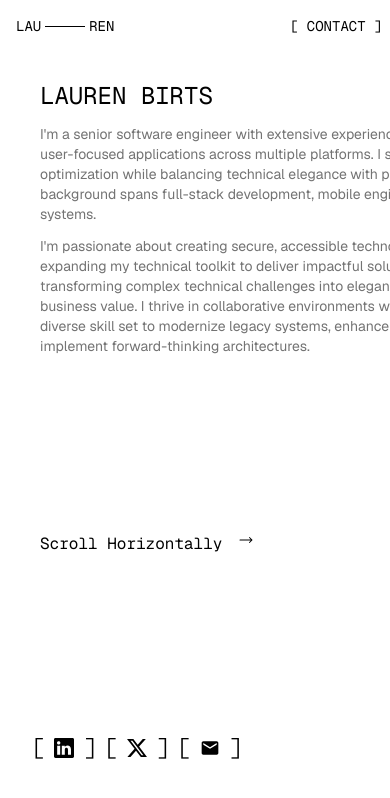
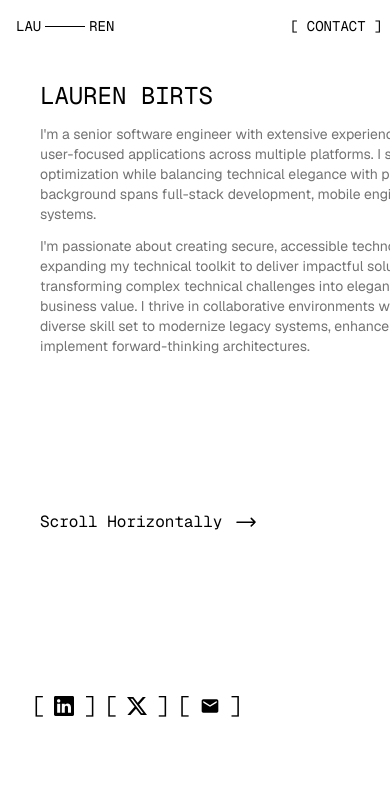
Before and after one commit to lbirts/dev-portfolio-v2, a Next.js app: page / in a window 390 px wide. Shown: the top 798 px of the page. Built offline with nearby package versions, Linux system fonts and the light colour scheme.

Commit message:
mobile responsive

```diff
--- a/src/app/globals.css
+++ b/src/app/globals.css
@@ -23,7 +23,7 @@ body {
   background: var(--background);
   color: var(--foreground);
   font-family: var(--font-geist-mono);
-  height: 100vh;
+  height: 95vh;
   display: flex;
   flex-direction: column;
   background: white;
--- a/src/app/page.tsx
+++ b/src/app/page.tsx
@@ -34,7 +34,7 @@ export default function Home() {
             forward-thinking architectures.
           </p>
         </div>
-        <div className=" flex gap-4">Scroll Horizontally <HiArrowLongRight /></div>
+        <div className="md:hidden flex gap-1 animate-bounce">Scroll Horizontally <HiArrowLongRight className="w-10 h-6"/></div>
         <Socials />
       </div>
 
```
